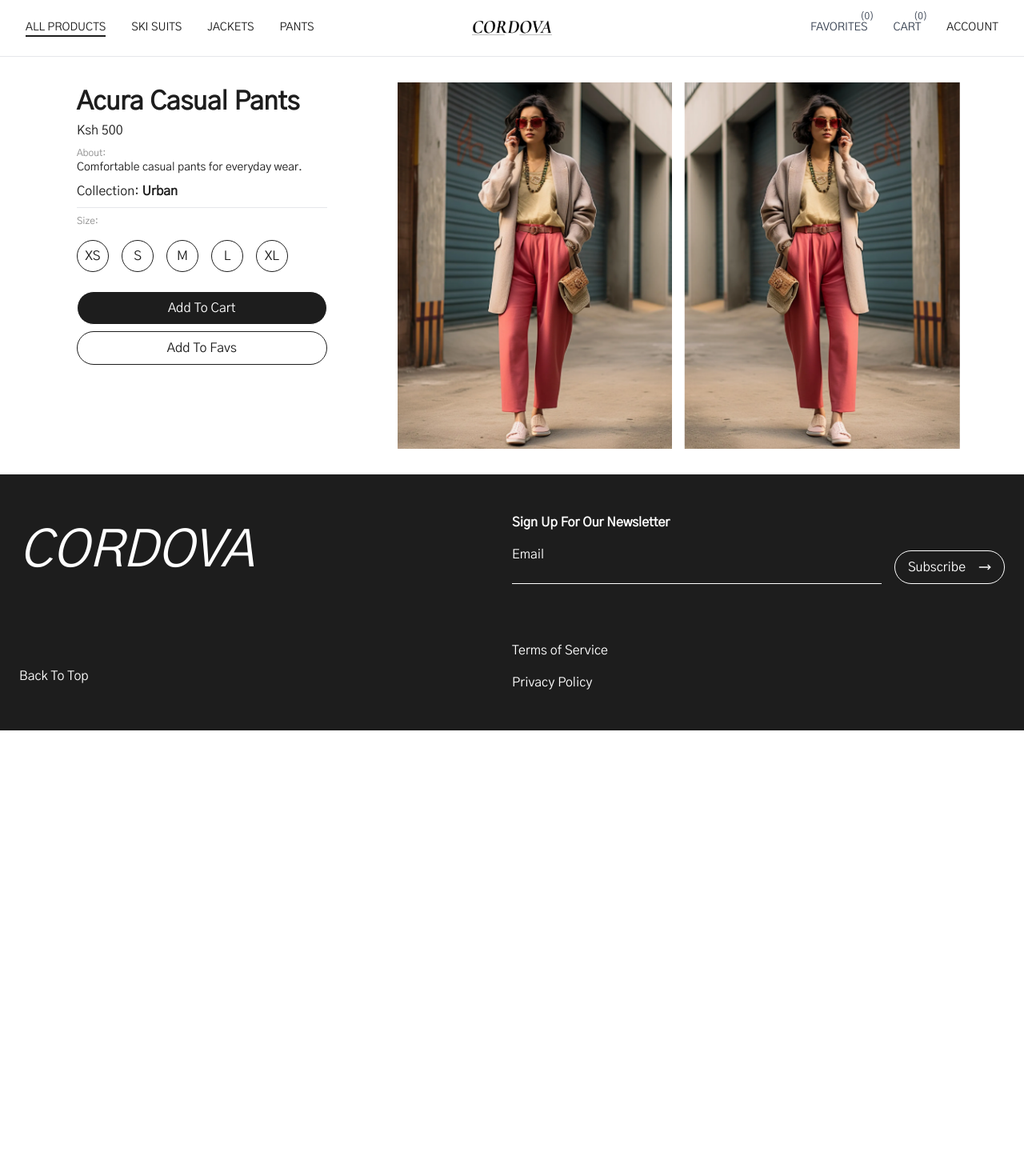
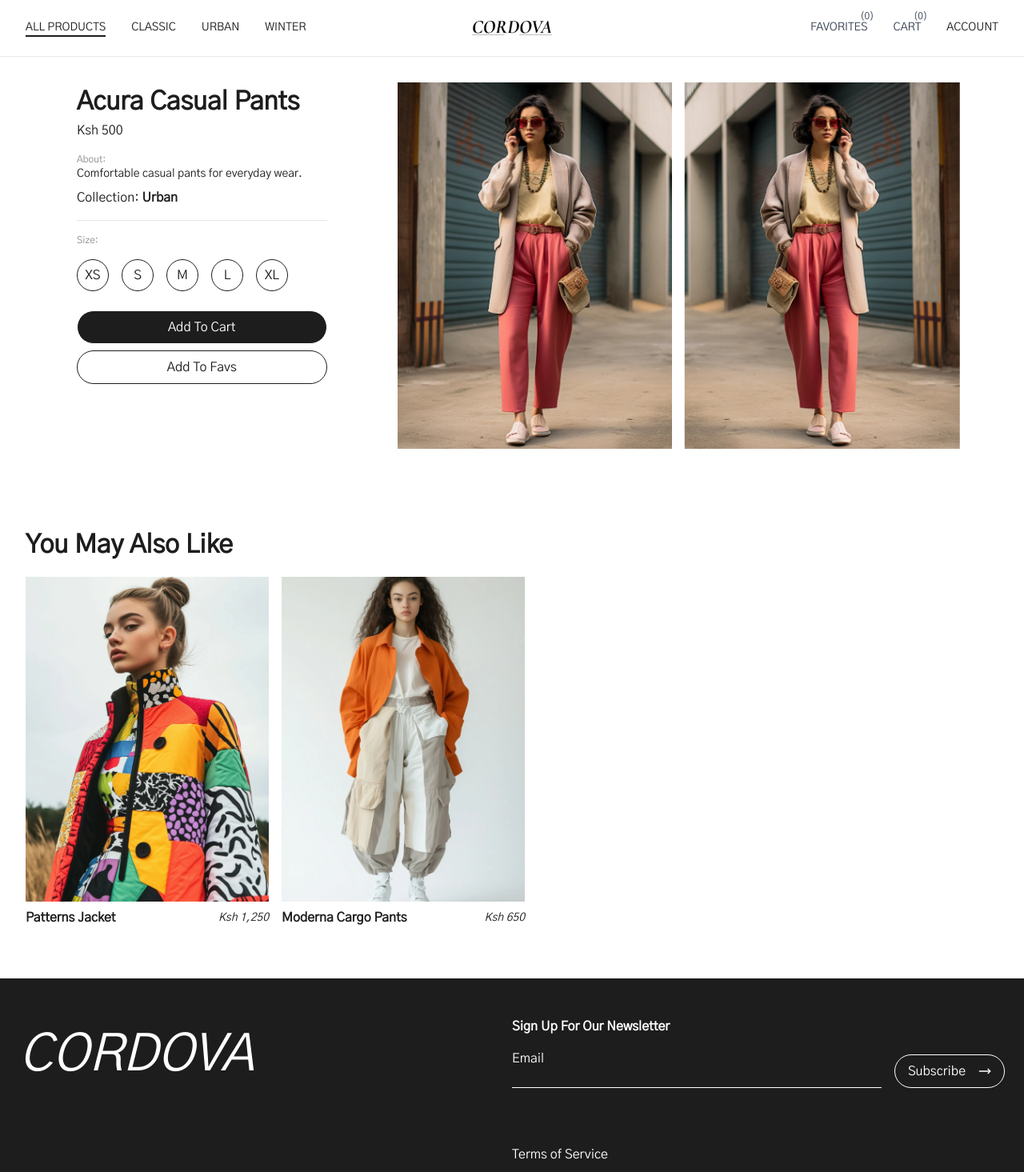
Before and after one commit to KigoJomo/cordova, a Next.js app: page /products/acura-casual-pants in a window 1280 px wide. Shown: the top 1465 px of the page at 80% size. Before the commit the page ends 913 px from the top, so only its background shows below. Built offline with nearby package versions, Linux system fonts and the light colour scheme.

Commit message:
Add ProductGrid and HorizontalGallery components; refactor product fetching logic; update Header and product pages for improved navigation and display

```diff
--- a/app/collections/[slug]/page.tsx
+++ b/app/collections/[slug]/page.tsx
@@ -1,4 +1,22 @@
 // app/collections/[slug]/page.tsx
+
+import ProductGrid from "@/app/components/ProductGrid";
+import { getAllProducts } from "@/app/products/[slug]/page";
+import { Product } from "@/types/declarations";
+
+async function getProducts(collection: string): Promise<Product[]>{
+  const allProducts = await getAllProducts();
+
+  const products: Product[] = []
+
+  allProducts.forEach((product) => {
+    if(product.collection === collection){
+      products.push(product);
+    }
+  })
+
+  return products;
+}
 
 export default async function Page({
   params,
@@ -6,9 +24,17 @@ export default async function Page({
   params: Promise<{ slug: string }>;
 }) {
   const slug = (await params).slug;
+  const collection = (await params).slug.replace(/-/g, "_");
+  const products = await getProducts(collection);
+
   return (
     <section className="">
-      <h1>{slug.replace(/-/g, " ")}</h1>
+      <h3>Collection</h3>
+      <h1 className="italic opacity-50">{slug.replace(/-/g, " ")}</h1>
+
+      <hr className="-my-4" />
+
+      <ProductGrid products={products} />
     </section>
   );
 }
--- a/app/components/CtaButton.tsx
+++ b/app/components/CtaButton.tsx
@@ -22,8 +22,8 @@ const CtaButton: FC<CtaButonProps> = ({
       onClick={onClick}
       className={`w-full md:w-fit h-fit px-4 py-2 flex items-center justify-center gap-4 border ${
         dark
-          ? 'border-background bg-foreground text-background hover:bg-background hover:text-foreground'
-          : 'border-foreground bg-background text-foreground hover:bg-foreground hover:text-background'
+          ? 'border-background bg-foreground text-background hover:border-foreground hover:bg-background hover:text-foreground'
+          : 'border-foreground bg-background text-foreground hover:border-background hover:bg-foreground hover:text-background'
       } rounded-full transition-all duration-300 ${className}`}>
       <span className="capitalize">{label}</span>
       {!hideIcon && <MoveRight size={16} />}
--- a/app/components/Header.tsx
+++ b/app/components/Header.tsx
@@ -19,9 +19,9 @@ const Header: FC = () => {
 
   const pages = [
     { name: 'all products', href: '/products' },
-    { name: 'ski suits', href: '/collections/ski-suits' },
-    { name: 'jackets', href: '/collections/jackets' },
-    { name: 'pants', href: '/collections/pants' },
+    { name: 'classic', href: '/collections/classic' },
+    { name: 'urban', href: '/collections/urban' },
+    { name: 'winter', href: '/collections/winter' },
     { name: 'account', href: '/account' },
   ];
 
--- /dev/null
+++ b/app/components/HorizontalGallery.tsx
@@ -0,0 +1,20 @@
+
+import { Product } from '@/types/declarations';
+import React from 'react';
+import ProductCard from './ProductCard';
+
+interface HorizontalGalleryProps {
+  products: Product[]
+}
+
+const HorizontalGallery: React.FC<HorizontalGalleryProps> = ({ products }) => {
+  return (
+    <div className='w-full flex gap-4 overflow-x-scroll scrollbar-hidden'>
+      {products.map((product, index) => (
+        <ProductCard key={index} className='w-2/3 flex-shrink-0 md:w-1/4' {...product} />
+      ))}
+    </div>
+  );
+};
+
+export default HorizontalGallery;
--- /dev/null
+++ b/app/components/ProductGrid.tsx
@@ -0,0 +1,20 @@
+
+import { Product } from '@/types/declarations';
+import React from 'react';
+import ProductCard from './ProductCard';
+
+interface ProductGridProps {
+  products: Product[]
+}
+
+const ProductGrid: React.FC<ProductGridProps> = ({products}) => {
+  return (
+    <div className="product-grid mt-6 w-full grid grid-cols-2 md:grid-cols-4 gap-x-4 gap-y-12">
+          {products.map((product, index) => (
+            <ProductCard key={index} {...product} />
+          ))}
+        </div>
+  );
+};
+
+export default ProductGrid;
--- a/app/products/[slug]/page.tsx
+++ b/app/products/[slug]/page.tsx
@@ -1,17 +1,37 @@
 // app/products/[slug]/page.tsx
 
 import CtaButton from '@/app/components/CtaButton';
+import HorizontalGallery from '@/app/components/HorizontalGallery';
 import SizeSelector from '@/app/components/SizeSelector';
 import { Product } from '@/types/declarations';
 import Image from 'next/image';
 import { notFound } from 'next/navigation';
 
+async function getAllProducts(): Promise<Product[]> {
+  const data = await import('@/public/data/products.json');
+  const allProducts = [...data.ski_suits, ...data.jackets, ...data.pants];
+  return allProducts;
+}
+
 async function getProduct(slug: string): Promise<Product | undefined> {
-  const data = await import('../../../public/data/products.json');
-  const allProducts = [...data.jackets, ...data.ski_suits, ...data.pants];
-  return allProducts.find(
+  const products = await getAllProducts();
+  return products.find(
     (product) => product.name.toLowerCase().replace(/ /g, '-') === slug
   );
+}
+
+async function getSimilarProducts(
+  collection: string,
+  name: string
+): Promise<Product[]> {
+  const products = await getAllProducts();
+  const similarPoducts: Product[] = [];
+  products.forEach((product) => {
+    if (product.collection === collection && product.name !== name) {
+      similarPoducts.push(product);
+    }
+  });
+  return similarPoducts;
 }
 
 export default async function ProductPage({
@@ -27,7 +47,13 @@ export default async function ProductPage({
     return notFound();
   }
 
+  const similarProducts = await getSimilarProducts(
+    product.collection,
+    product.name
+  );
+
   return (
+    <>
       <section className="p-0 md:px-16 flex flex-col md:flex-row md:gap-6">
         <div className="w-full md:w-2/3 md:p-8 md:order-2 md:flex md:gap-4">
           <Image
@@ -45,24 +71,36 @@ export default async function ProductPage({
             className="hidden md:flex w-full md:w-1/2 aspect-[3/4] scale-x-[-1]"
           />
         </div>
-
         <div className="details w-full md:w-1/3 p-4 md:px-8 md:py-8">
           <h3 className="capitalize">{product.name}</h3>
-        <p className="mb-2">Ksh {product.price.toLocaleString()}</p>
-
+          <p className="mb-2 md:mb-4">Ksh {product.price.toLocaleString()}</p>
           <p className="text-xs opacity-50">About:</p>
           <p className="text-sm">{product.description}</p>
-        <p className='capitalize mt-2'>collection: <strong>{product.collection}</strong></p>
+          <p className="capitalize mt-2">
+            collection: <strong>{product.collection}</strong>
+          </p>
 
-        <hr className='my-2' />
-
+          <hr className="my-2 md:my-4" />
           <SizeSelector />
-
           <div className="buttons w-full my-6 space-y-2">
-          <CtaButton label='add to cart' hideIcon className='md:w-full' dark />
-          <CtaButton label='add to favs' hideIcon className='md:w-full' />
+            <CtaButton
+              label="add to cart"
+              hideIcon
+              className="md:w-full"
+              dark
+            />
+            <CtaButton label="add to favs" hideIcon className="md:w-full" />
           </div>
         </div>
       </section>
+
+      <section>
+        <h3 className="capitalize mb-4">you may also like</h3>
+
+        <HorizontalGallery products={similarProducts} />
+      </section>
+    </>
   );
 }
+
+export { getAllProducts };
--- a/app/products/page.tsx
+++ b/app/products/page.tsx
@@ -5,7 +5,7 @@ import { Product } from '@/types/declarations';
 import { ChevronDown } from 'lucide-react';
 import type { NextPage } from 'next';
 import { useEffect, useState } from 'react';
-import ProductCard from '../components/ProductCard';
+import ProductGrid from '../components/ProductGrid';
 
 const Page: NextPage = () => {
   const [products, setProducts] = useState<Product[]>([]);
@@ -61,11 +61,7 @@ const Page: NextPage = () => {
           </div>
         </div>
 
-        <div className="product-grid mt-6 w-full grid grid-cols-2 md:grid-cols-4 gap-x-4 gap-y-12">
-          {products.map((product, index) => (
-            <ProductCard key={index} {...product} />
-          ))}
-        </div>
+        <ProductGrid products={products} />
 
         <hr className='my-12' />
 
```
Lines whose indentation alone changed are shown as unchanged.
